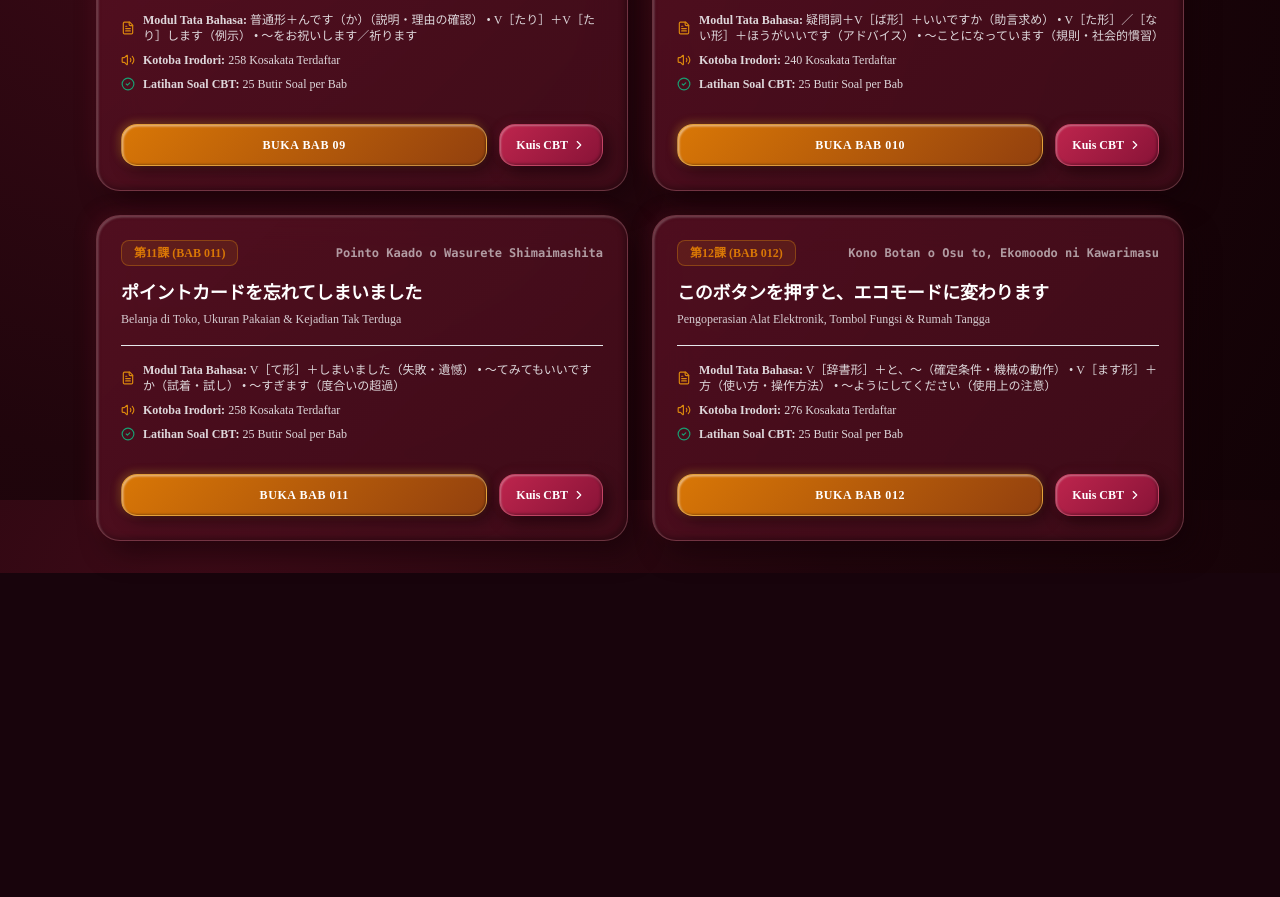
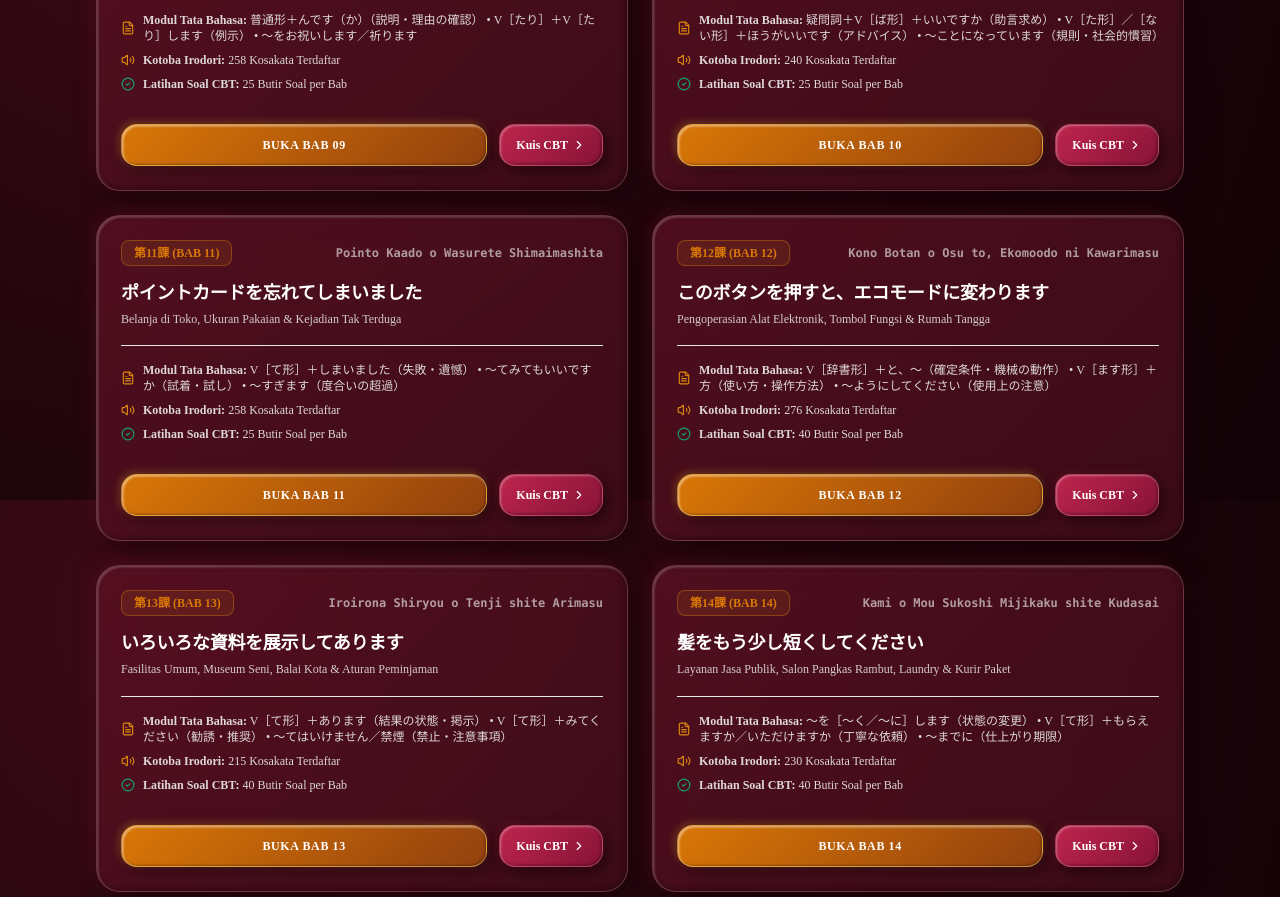
Before and after one commit to nuriqbal10/JP10-Outsutsuki, a Next.js app: page /lms/irodori-a2-2 in a window 1280 px wide. Shown: the part 1900-2797 px from the top of the page. Before the commit the page ends 2473 px from the top, so only its background shows below. Built offline with nearby package versions, Linux system fonts and the light colour scheme; no server answers.

Commit message:
feat(lms): add Bab 13-18 to LMS course catalog, sidebar navigation, and LKPD portal

```diff
--- a/src/app/lms/irodori-a2-2/bab/[chapterNum]/page.tsx
+++ b/src/app/lms/irodori-a2-2/bab/[chapterNum]/page.tsx
@@ -104,6 +104,30 @@ const CHAPTER_METADATA: Record<number, { title: string; topic: string; slidesEmb
   12: {
     title: "このボタンを押すと、エコモードに変わります",
     topic: "Pengoperasian Alat Elektronik, Tombol Fungsi & Rumah Tangga",
+  },
+  13: {
+    title: "いろいろな資料を展示してあります",
+    topic: "Fasilitas Umum, Balai Kota & Aturan Peminjaman",
+  },
+  14: {
+    title: "髪をもう少し短くしてください",
+    topic: "Layanan Jasa Publik, Salon Pangkas Rambut & Kurir Paket",
+  },
+  15: {
+    title: "ゴミを減らすために、マイバッグを持っています",
+    topic: "Lingkungan Hidup, Pemilahan Sampah & Gaya Hidup Eco",
+  },
+  16: {
+    title: "地震が起きたら、どうすればいいですか？",
+    topic: "Mitigasi Bencana Alam, Peringatan Gempa Dini & Keselamatan",
+  },
+  17: {
+    title: "日本語が前より話せるようになりました",
+    topic: "Pertumbuhan Diri, Refleksi di Jepang & Peningkatan Kemampuan",
+  },
+  18: {
+    title: "将来、自分の会社を作ろうと思っています",
+    topic: "Rencana Masa Depan, Karir Tokutei Ginou & Kelulusan A2",
   },
 };
 
@@ -408,7 +432,7 @@ export default function LmsBabLearningPage() {
                   href={`/cbt/${babNum}`}
                   className="clay-btn-gold px-6 py-3.5 rounded-2xl font-black text-xs uppercase tracking-wider transition shadow-xl hover:scale-105 shrink-0"
                 >
-                  Mulai Simulasi Penuh CBT Bab 0{babNum}
+                  Mulai Simulasi Penuh CBT Bab {babNum < 10 ? `0${babNum}` : babNum}
                 </Link>
               </div>
 
@@ -466,6 +490,46 @@ export default function LmsBabLearningPage() {
             </div>
           </div>
         )}
+
+        {/* PREV / NEXT CHAPTER NAVIGATION FOOTER */}
+        <div className="clay-card rounded-2xl p-4 border border-current/10 flex items-center justify-between gap-4 mt-6">
+          {babNum > 1 ? (
+            <Link
+              href={`/lms/irodori-a2-2/bab/${babNum - 1}`}
+              className="clay-btn px-4 py-2.5 rounded-xl text-xs font-black uppercase tracking-wider flex items-center gap-2 hover:scale-105 transition"
+            >
+              <ArrowLeft className="w-4 h-4 text-amber-500" />
+              Bab {babNum - 1}
+            </Link>
+          ) : (
+            <div />
+          )}
+
+          <Link
+            href="/lms/irodori-a2-2"
+            className="text-xs font-extrabold uppercase tracking-wider opacity-70 hover:opacity-100 transition hidden sm:inline"
+          >
+            Kembali ke Silabus A2.2
+          </Link>
+
+          {babNum < 18 ? (
+            <Link
+              href={`/lms/irodori-a2-2/bab/${babNum + 1}`}
+              className="clay-btn-gold px-4 py-2.5 rounded-xl text-xs font-black uppercase tracking-wider flex items-center gap-2 hover:scale-105 transition"
+            >
+              Bab {babNum + 1}
+              <ChevronRight className="w-4 h-4" />
+            </Link>
+          ) : (
+            <Link
+              href="/cbt/0"
+              className="clay-btn-gold px-4 py-2.5 rounded-xl text-xs font-black uppercase tracking-wider flex items-center gap-2 hover:scale-105 transition"
+            >
+              Ujian Akhir (Fukushuu)
+              <ChevronRight className="w-4 h-4" />
+            </Link>
+          )}
+        </div>
       </main>
       </div>
     </div>
--- a/src/app/lms/irodori-a2-2/page.tsx
+++ b/src/app/lms/irodori-a2-2/page.tsx
@@ -155,11 +155,89 @@ export default function IrodoriA2CoursePage() {
       subTitle: "Kono Botan o Osu to, Ekomoodo ni Kawarimasu",
       topic: "Pengoperasian Alat Elektronik, Tombol Fungsi & Rumah Tangga",
       vocabCount: 276,
-      quizCount: 25,
+      quizCount: 40,
       grammarPoints: [
         "V［辞書形］＋と、～（確定条件・機械の動作）",
         "V［ます形］＋方（使い方・操作方法）",
         "～ようにしてください（使用上の注意）",
+      ],
+    },
+    {
+      num: 13,
+      title: "いろいろな資料を展示してあります",
+      subTitle: "Iroirona Shiryou o Tenji shite Arimasu",
+      topic: "Fasilitas Umum, Museum Seni, Balai Kota & Aturan Peminjaman",
+      vocabCount: 215,
+      quizCount: 40,
+      grammarPoints: [
+        "V［て形］＋あります（結果の状態・掲示）",
+        "V［て形］＋みてください（勧誘・推奨）",
+        "～てはいけません／禁煙（禁止・注意事項）",
+      ],
+    },
+    {
+      num: 14,
+      title: "髪をもう少し短くしてください",
+      subTitle: "Kami o Mou Sukoshi Mijikaku shite Kudasai",
+      topic: "Layanan Jasa Publik, Salon Pangkas Rambut, Laundry & Kurir Paket",
+      vocabCount: 230,
+      quizCount: 40,
+      grammarPoints: [
+        "～を［～く／～に］します（状態の変更）",
+        "V［て形］＋もらえますか／いただけますか（丁寧な依頼）",
+        "～までに（仕上がり期限）",
+      ],
+    },
+    {
+      num: 15,
+      title: "ゴミを減らすために、マイバッグを持っています",
+      subTitle: "Gomi o Herasu Tame ni, Mai Baggu o Motte Imasu",
+      topic: "Lingkungan Hidup, Pemilahan Sampah & Gaya Hidup Ramah Lingkungan",
+      vocabCount: 225,
+      quizCount: 40,
+      grammarPoints: [
+        "V［辞書形］＋ために（目的）",
+        "V［ない形］＋ようにしています（習慣・心がけ）",
+        "～たまま（放置・状態継続）",
+      ],
+    },
+    {
+      num: 16,
+      title: "地震が起きたら、どうすればいいですか？",
+      subTitle: "Jishin ga Okitara, Dou Sureba Ii desu ka",
+      topic: "Mitigasi Bencana Alam, Peringatan Gempa Dini, Evakuasi & Tas Darurat",
+      vocabCount: 240,
+      quizCount: 40,
+      grammarPoints: [
+        "V［たら］／N［なら］、～てください（緊急時の条件と指示）",
+        "V［て形］＋はいけません（禁止）",
+        "疑問詞＋V［ば形］＋いいですか（助言求め）",
+      ],
+    },
+    {
+      num: 17,
+      title: "日本語が前より話せるようになりました",
+      subTitle: "Nihongo ga Mae yori Hanaseru you ni Narimashita",
+      topic: "Refleksi Diri, Peningkatan Kemampuan Bahasa Jepang & Adaptasi",
+      vocabCount: 235,
+      quizCount: 40,
+      grammarPoints: [
+        "V［可能形／辞書形］＋ようになりました（能力・習慣の変化）",
+        "V［て形］＋よかったです（安堵・感謝）",
+        "～に比べて／前と違って（過去と現在の比較）",
+      ],
+    },
+    {
+      num: 18,
+      title: "将来、自分の会社を作ろうと思っています",
+      subTitle: "Shourai, Jibun no Kaisha o Tsukurou to Omotte Imasu",
+      topic: "Rencana Masa Depan, Karir Tokutei Ginou, Wirausaha & Kelulusan A2",
+      vocabCount: 250,
+      quizCount: 40,
+      grammarPoints: [
+        "V［意向形］＋と思っています（意志・将来計画）",
+        "V［辞書形］＋つもりです（強い予定・決意）",
+        "V［て形］＋あげる／もらう／くれる（授受表現）",
       ],
     },
   ];
@@ -240,7 +318,7 @@ export default function IrodoriA2CoursePage() {
                 <div>
                   <div className="flex items-center justify-between">
                     <span className="text-xs font-black uppercase text-amber-600 dark:text-amber-400 bg-amber-500/10 border border-amber-500/30 px-3 py-1 rounded-lg">
-                      第{ch.num}課 (Bab 0{ch.num})
+                      第{ch.num}課 (Bab {ch.num < 10 ? `0${ch.num}` : ch.num})
                     </span>
                     <span className="text-xs font-bold opacity-60 font-mono">
                       {ch.subTitle}
@@ -276,7 +354,7 @@ export default function IrodoriA2CoursePage() {
                     href={`/lms/irodori-a2-2/bab/${ch.num}`}
                     className="clay-btn-gold flex-1 py-3 rounded-xl font-black text-xs uppercase tracking-wider text-center transition shadow-md hover:scale-[1.02]"
                   >
-                    Buka Bab 0{ch.num}
+                    Buka Bab {ch.num < 10 ? `0${ch.num}` : ch.num}
                   </Link>
                   <Link
                     href={`/cbt/${ch.num}`}
--- a/src/app/lms/page.tsx
+++ b/src/app/lms/page.tsx
@@ -24,6 +24,17 @@ export default function LmsPortalPage() {
         { num: 5, title: "安全第一", topic: "Aturan Pabrik & Keselamatan K3" },
         { num: 6, title: "どうやって行きますか", topic: "Transportasi, Tiket & Rute" },
         { num: 7, title: "雨が降ったら、ホールでやります", topic: "Festival & Acara Komunitas" },
+        { num: 8, title: "屋台はどこかわかりますか？", topic: "Denah Stan Festival & Posisi" },
+        { num: 9, title: "成人の日は、何をするんですか？", topic: "Hari Libur Nasional & Perayaan Jepang" },
+        { num: 10, title: "どんな服を着て行けばいいですか？", topic: "Etiket Menghadiri Acara & Pakaian" },
+        { num: 11, title: "ポイントカードを忘れてしまいました", topic: "Berbelanja, Fitting & Kasir" },
+        { num: 12, title: "このボタンを押すと、エコモードに変わります", topic: "Pengoperasian Alat Elektronik & Tombol" },
+        { num: 13, title: "いろいろな資料を展示してあります", topic: "Fasilitas Umum, Balai Kota & Galeri" },
+        { num: 14, title: "髪をもう少し短くしてください", topic: "Salon Rambut, Laundry & Kurir Paket" },
+        { num: 15, title: "ゴミを減らすために、マイバッグを持っています", topic: "Pemilahan Sampah & Gaya Hidup Eco" },
+        { num: 16, title: "地震が起きたら、どうすればいいですか？", topic: "Mitigasi Bencana & Keselamatan Jiwa" },
+        { num: 17, title: "日本語が前より話せるようになりました", topic: "Pertumbuhan Diri & Refleksi di Jepang" },
+        { num: 18, title: "将来、自分の会社を作ろうと思っています", topic: "Impian Masa Depan, Karir & SSW" },
       ]
     },
     {
--- a/src/components/lms/LmsSidebar.tsx
+++ b/src/components/lms/LmsSidebar.tsx
@@ -43,6 +43,12 @@ const CHAPTERS = [
   { num: 10, title: "どんな服を着て行けばいいですか？", topic: "Etiket Berpakaian & Upacara" },
   { num: 11, title: "ポイントカードを忘れてしまいました", topic: "Belanja & Penyesalan" },
   { num: 12, title: "このボタンを押すと、エコモードに変わります", topic: "Peralatan Elektronik & Mesin" },
+  { num: 13, title: "いろいろな資料を展示してあります", topic: "Fasilitas Umum & Balai Kota" },
+  { num: 14, title: "髪をもう少し短くしてください", topic: "Layanan Jasa, Salon & Kurir" },
+  { num: 15, title: "ゴミを減らすために、マイバッグを持っています", topic: "Pemilahan Sampah & Gaya Hidup Eco" },
+  { num: 16, title: "地震が起きたら、どうすればいいですか？", topic: "Mitigasi Bencana & Keselamatan" },
+  { num: 17, title: "日本語が前より話せるようになりました", topic: "Perkembangan Diri & Adaptasi" },
+  { num: 18, title: "将来、自分の会社を作ろうと思っています", topic: "Rencana Masa Depan & Karir" },
 ];
 
 export default function LmsSidebar({
```
